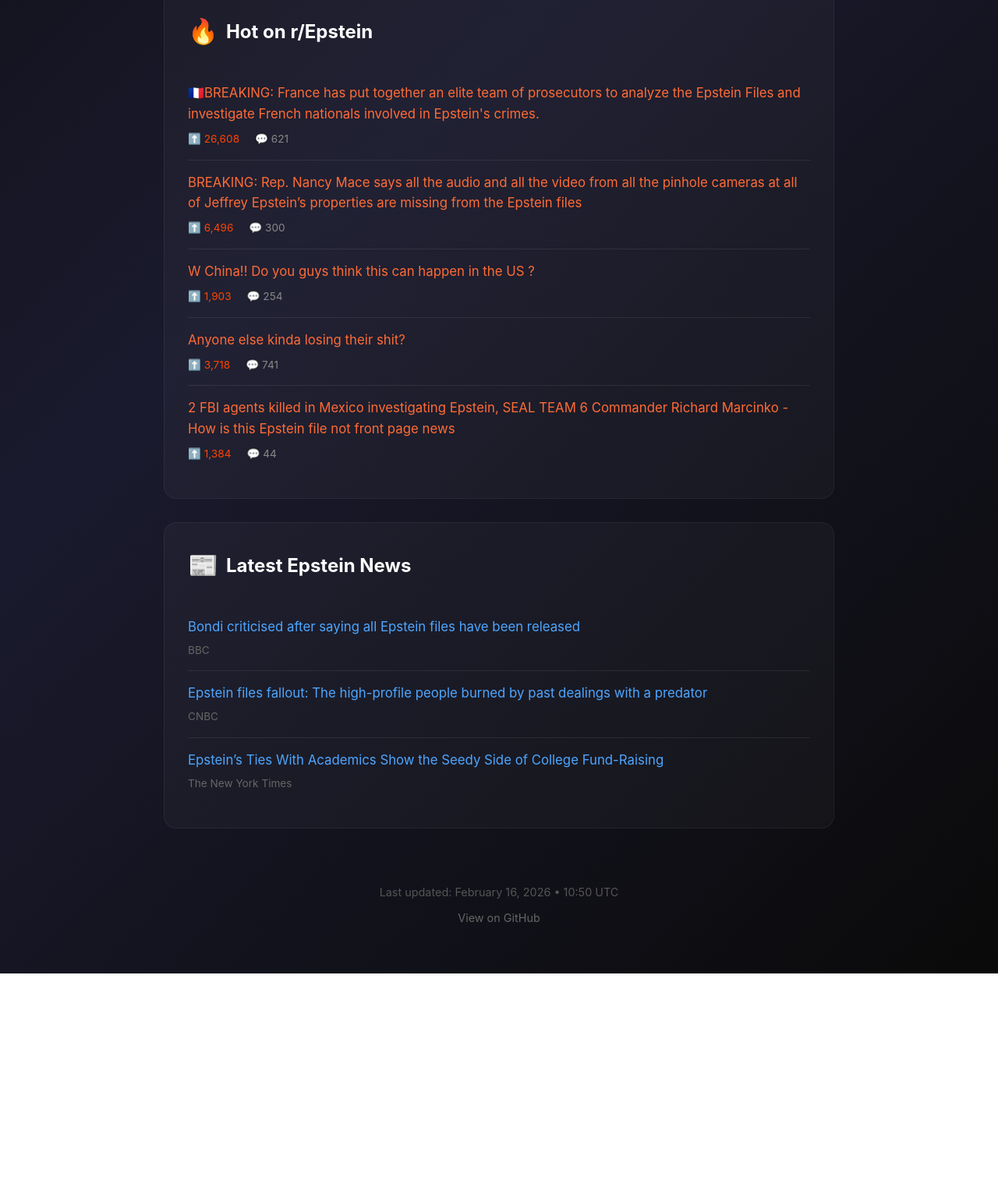
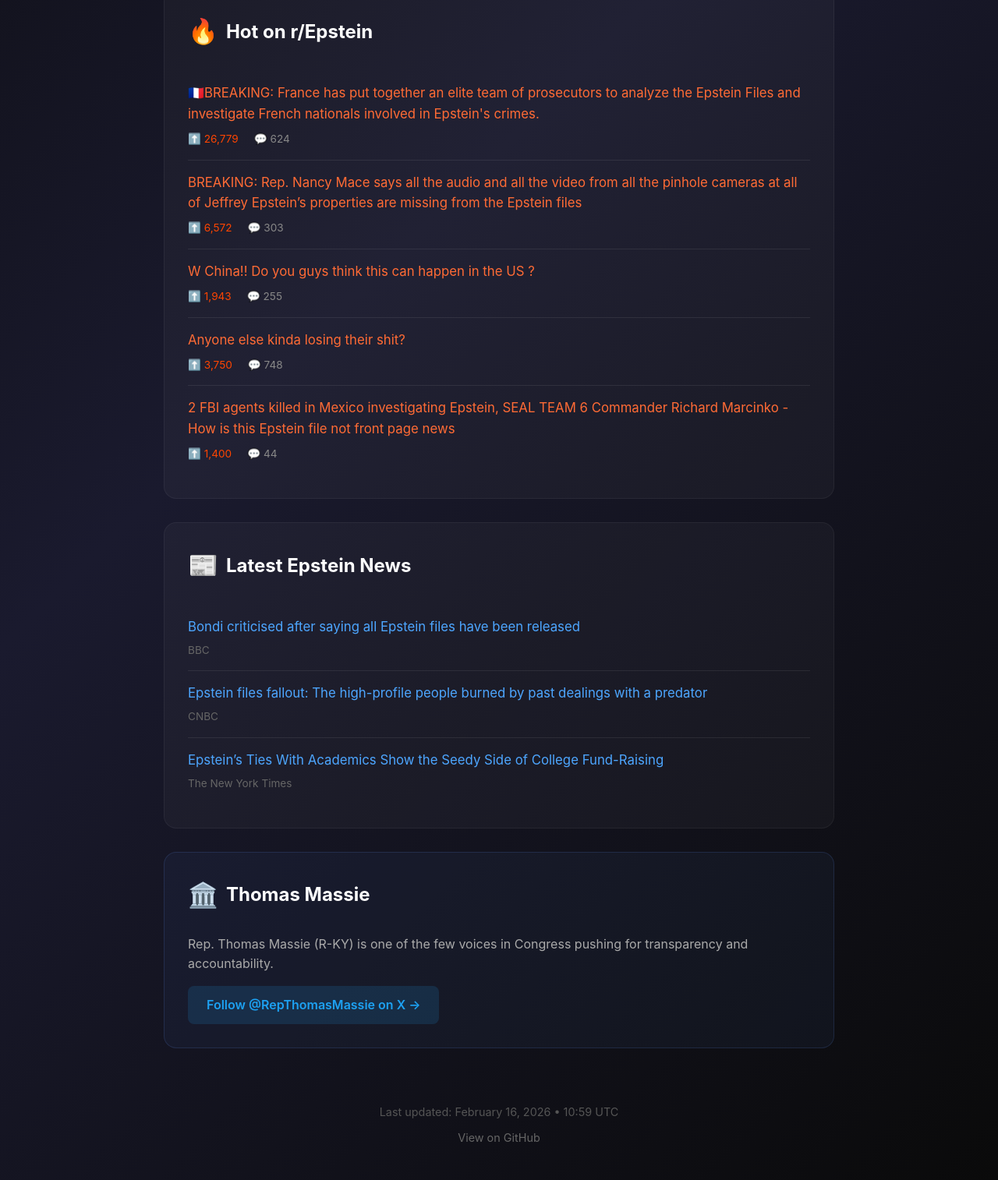
Before and after one commit to DutchPvR/Brokenchocolate, a plain HTML site: page index.html in a window 1280 px wide. Shown: the part 1144-2658 px from the top of the page at 78% size. Before the commit the page ends 2393 px from the top, so only its background shows below. Drawn offline with Linux system fonts and the light colour scheme.

Commit message:
Daily update: 2026-02-16 11:00 UTC

```diff
--- a/index.html
+++ b/index.html
@@ -184,6 +184,34 @@
             font-size: 1.1rem;
         }
 
+        /* Thomas Massie Section */
+        .massie-section {
+            background: rgba(100, 150, 255, 0.05);
+            border: 1px solid rgba(100, 150, 255, 0.15);
+        }
+
+        .massie-description {
+            color: #aaa;
+            margin-bottom: 15px;
+            font-size: 1rem;
+        }
+
+        .massie-link {
+            display: inline-block;
+            background: rgba(29, 161, 242, 0.15);
+            color: #1da1f2;
+            padding: 12px 24px;
+            border-radius: 8px;
+            text-decoration: none;
+            font-weight: 600;
+            transition: all 0.2s;
+        }
+
+        .massie-link:hover {
+            background: rgba(29, 161, 242, 0.25);
+            color: #4db5f5;
+        }
+
         /* Footer */
         footer {
             text-align: center;
@@ -276,8 +304,8 @@
                     <span class="post-title">🇫🇷BREAKING: France has put together an elite team of prosecutors to analyze the Epstein Files and investigate French nationals involved in Epstein&#x27;s crimes.</span>
                 </a>
                 <div class="post-meta">
-                    <span class="upvotes">⬆️ 26,608</span>
-                    <span class="comments">💬 621</span>
+                    <span class="upvotes">⬆️ 26,779</span>
+                    <span class="comments">💬 624</span>
                 </div>
             </div>
             <div class="reddit-post">
@@ -285,8 +313,8 @@
                     <span class="post-title">BREAKING: Rep. Nancy Mace says all the audio and all the video from all the pinhole cameras at all of Jeffrey Epstein’s properties are missing from the Epstein files</span>
                 </a>
                 <div class="post-meta">
-                    <span class="upvotes">⬆️ 6,496</span>
-                    <span class="comments">💬 300</span>
+                    <span class="upvotes">⬆️ 6,572</span>
+                    <span class="comments">💬 303</span>
                 </div>
             </div>
             <div class="reddit-post">
@@ -294,8 +322,8 @@
                     <span class="post-title">W China!! Do you guys think this can happen in the US ?</span>
                 </a>
                 <div class="post-meta">
-                    <span class="upvotes">⬆️ 1,903</span>
-                    <span class="comments">💬 254</span>
+                    <span class="upvotes">⬆️ 1,943</span>
+                    <span class="comments">💬 255</span>
                 </div>
             </div>
             <div class="reddit-post">
@@ -303,8 +331,8 @@
                     <span class="post-title">Anyone else kinda losing their shit?</span>
                 </a>
                 <div class="post-meta">
-                    <span class="upvotes">⬆️ 3,718</span>
-                    <span class="comments">💬 741</span>
+                    <span class="upvotes">⬆️ 3,750</span>
+                    <span class="comments">💬 748</span>
                 </div>
             </div>
             <div class="reddit-post">
@@ -312,7 +340,7 @@
                     <span class="post-title">2 FBI agents killed in Mexico investigating Epstein, SEAL TEAM 6 Commander Richard Marcinko - How is this Epstein file not front page news</span>
                 </a>
                 <div class="post-meta">
-                    <span class="upvotes">⬆️ 1,384</span>
+                    <span class="upvotes">⬆️ 1,400</span>
                     <span class="comments">💬 44</span>
                 </div>
             </div>
@@ -347,9 +375,22 @@
             </div>
         </section>
 
+        <!-- Thomas Massie Section -->
+        <section class="section massie-section">
+            <h2 class="section-title">
+                <span class="icon">🏛️</span> Thomas Massie
+            </h2>
+            <p class="massie-description">
+                Rep. Thomas Massie (R-KY) is one of the few voices in Congress pushing for transparency and accountability.
+            </p>
+            <a href="https://x.com/RepThomasMassie" target="_blank" rel="noopener" class="massie-link">
+                Follow @RepThomasMassie on X →
+            </a>
+        </section>
+
         <!-- Footer -->
         <footer>
-            <div class="last-updated">Last updated: February 16, 2026 • 10:50 UTC</div>
+            <div class="last-updated">Last updated: February 16, 2026 • 10:59 UTC</div>
             <a href="https://github.com/DutchPvR/Brokenchocolate" target="_blank">View on GitHub</a>
         </footer>
     </div>
```
